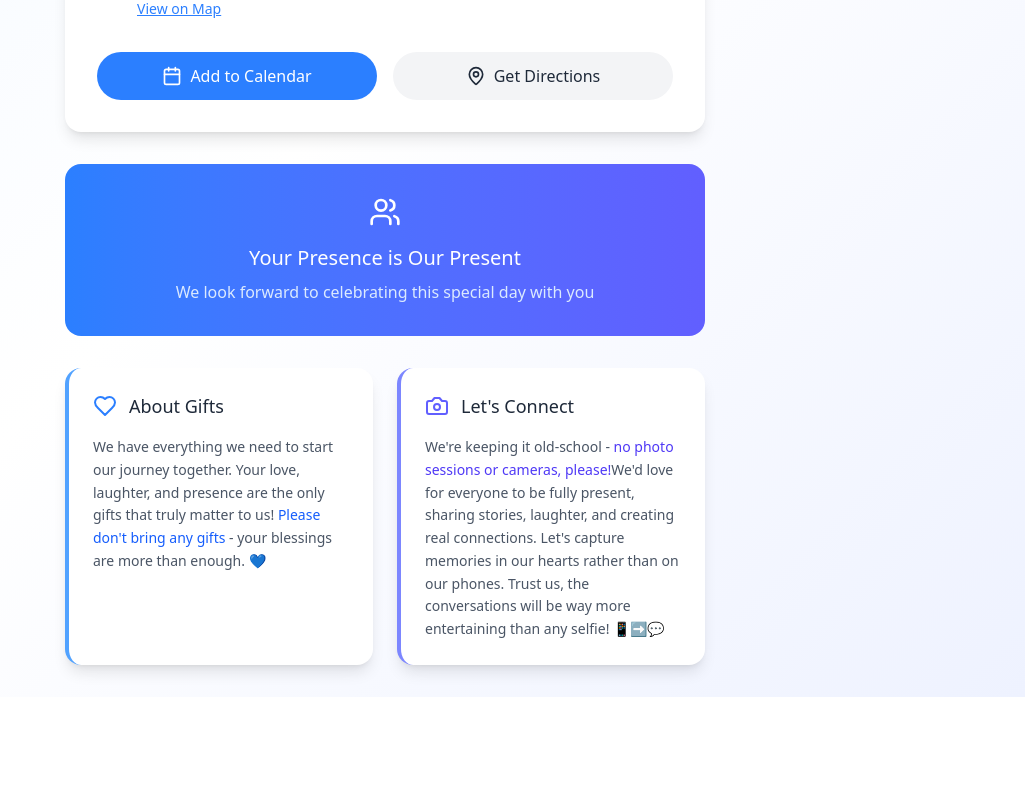
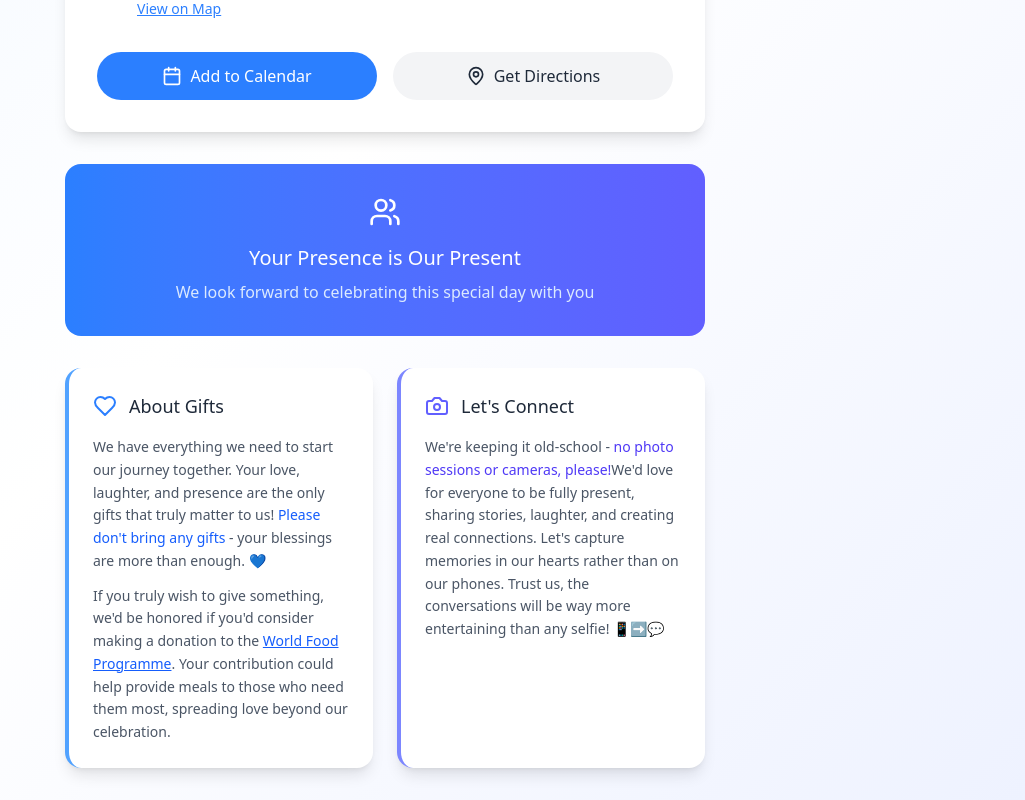
Before and after one commit to swalahamani/msa-marriage-website, a Next.js app: page / in a window 1280 px wide. Shown: the part 570-1370 px from the top of the page, without its empty margins (255-1280 px from the left). Before the commit the page ends 1267 px from the top, so only its background shows below. Built offline with nearby package versions, Linux system fonts and the light colour scheme.

Commit message:
feat: add wfp link

```diff
--- a/src/components/WeddingInvitation/WeddingInvitation.tsx
+++ b/src/components/WeddingInvitation/WeddingInvitation.tsx
@@ -245,6 +245,20 @@ const WeddingInvitation: FC<iWeddingInvitationProps> = () => {
 						</span>{" "}
 						- your blessings are more than enough. 💙
 					</p>
+					<p className="text-gray-600 text-sm leading-relaxed mt-3">
+						If you truly wish to give something, we'd be honored if you'd
+						consider making a donation to the{" "}
+						<a
+							href="https://go.swalah.co/msa-marriage-donate-wfp"
+							target="_blank"
+							rel="noopener noreferrer"
+							className="text-blue-600 hover:text-blue-800 underline"
+						>
+							World Food Programme
+						</a>
+						. Your contribution could help provide meals to those who need them
+						most, spreading love beyond our celebration.
+					</p>
 				</div>
 
 				{/* No Photos Message */}
```
